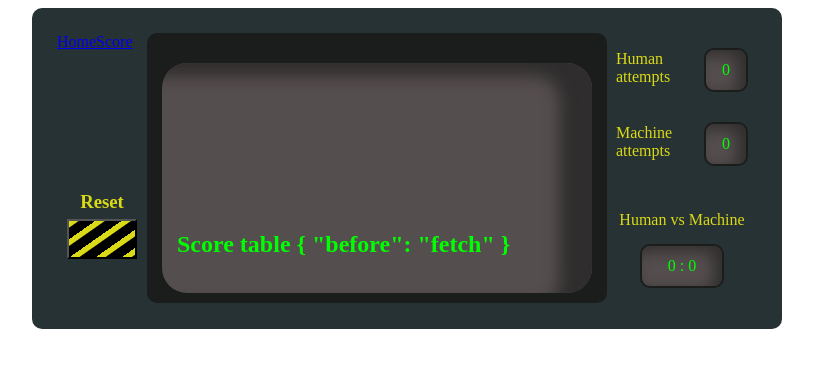
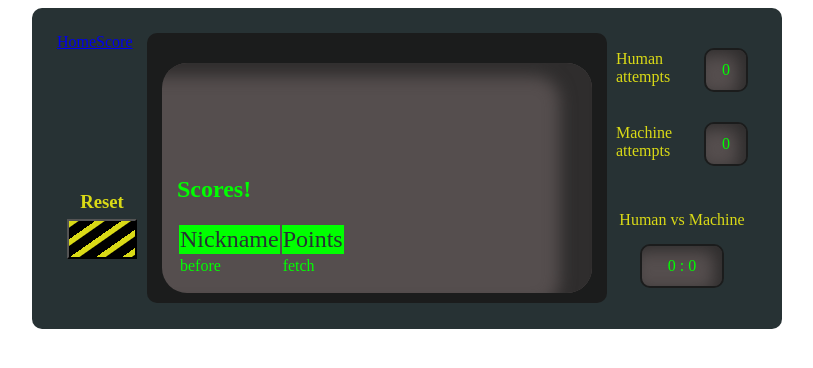
Before and after one commit to Manuletti/guessing-game, a Vue app: page /score in a window 1280 px wide. Shown: the top 368 px of the page, without its empty margins (233-1046 px from the left). Built offline with nearby package versions, Linux system fonts and the light colour scheme.

Commit message:
Score style and logic

```diff
--- a/src/components/ScoreTable.vue
+++ b/src/components/ScoreTable.vue
@@ -9,8 +9,27 @@ defineProps({
 </script>
 
 <template>
-    <h1>
-       Score table
-       {{score}}
-    </h1>
+    <h1>Scores!</h1>
+    <table>
+        <thead>
+            <tr>
+                <td>Nickname</td>
+                <td>Points</td>
+            </tr>
+        </thead>
+        <tbody>
+            <tr v-for="(value, key) in score">
+                <td>{{key}}</td>
+                <td>{{value}}</td>
+            </tr>
+        </tbody>
+    </table>
 </template>
+
+<style scoped>
+thead {
+ color:  rgb(39, 50, 52);
+ background-color: lime;
+ font-size: 1.5em;
+}
+</style>
--- a/src/views/ScoreView.vue
+++ b/src/views/ScoreView.vue
@@ -1,29 +1,21 @@
 <script setup>
 import ScoreTableVue from '../components/ScoreTable.vue';
-import { ref, onMounted, nextTick } from 'vue';
+import { ref } from 'vue';
 
 
 var score = ref({'before': 'fetch'})
-async function getData () {
-    fetch('http://localhost:3001/')
-        .then((response) => {
-            return response.json();
+fetch('http://localhost:3001/')
+    .then((response) => {
+        return response.json();
+    })
+    .then((data) => {
+        score.value = data
         })
-        .then((data) => {
-            score.value = data
-            console.group('Results:')
-            console.log('the data was wrritten: ', data);
-            console.log('The variable: ', score)
-        });
-}
-
-getData()
-console.log('Sync log of score: ', score.value)
 
 </script>
 
 <template>
     <div>
-        <ScoreTableVue :score='score' />
+        <ScoreTableVue :score="score" />
     </div>
 </template>
```
Also changed, not shown: 1 other file (tests, documents, lock files or other folders).
